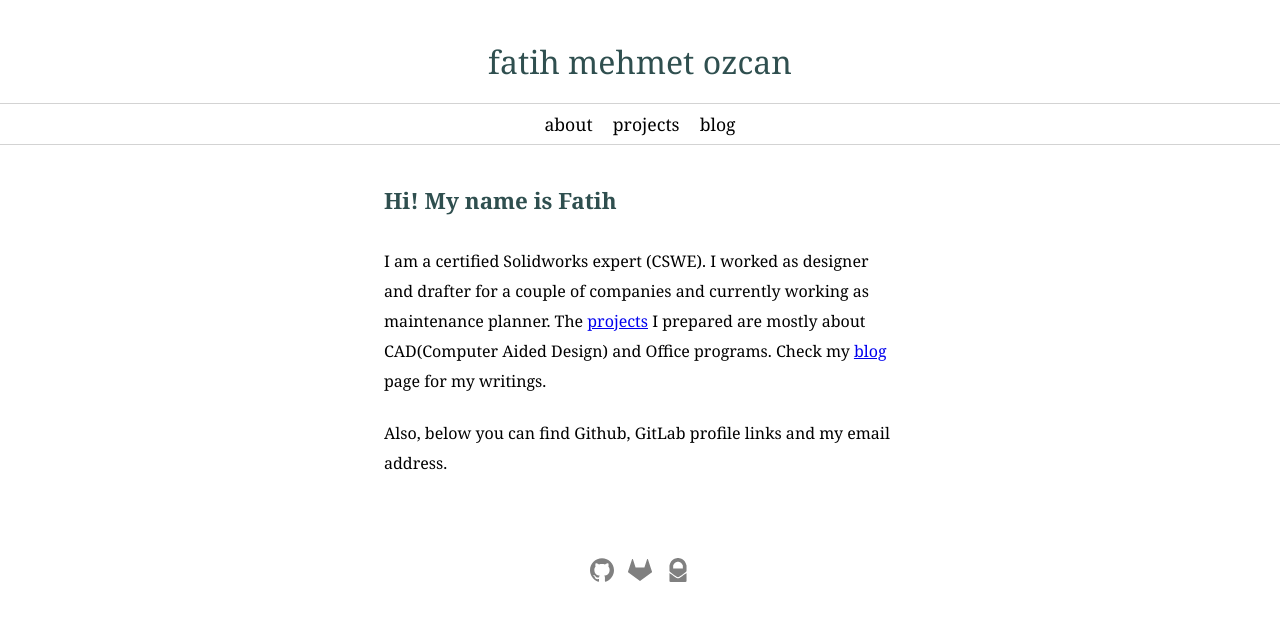
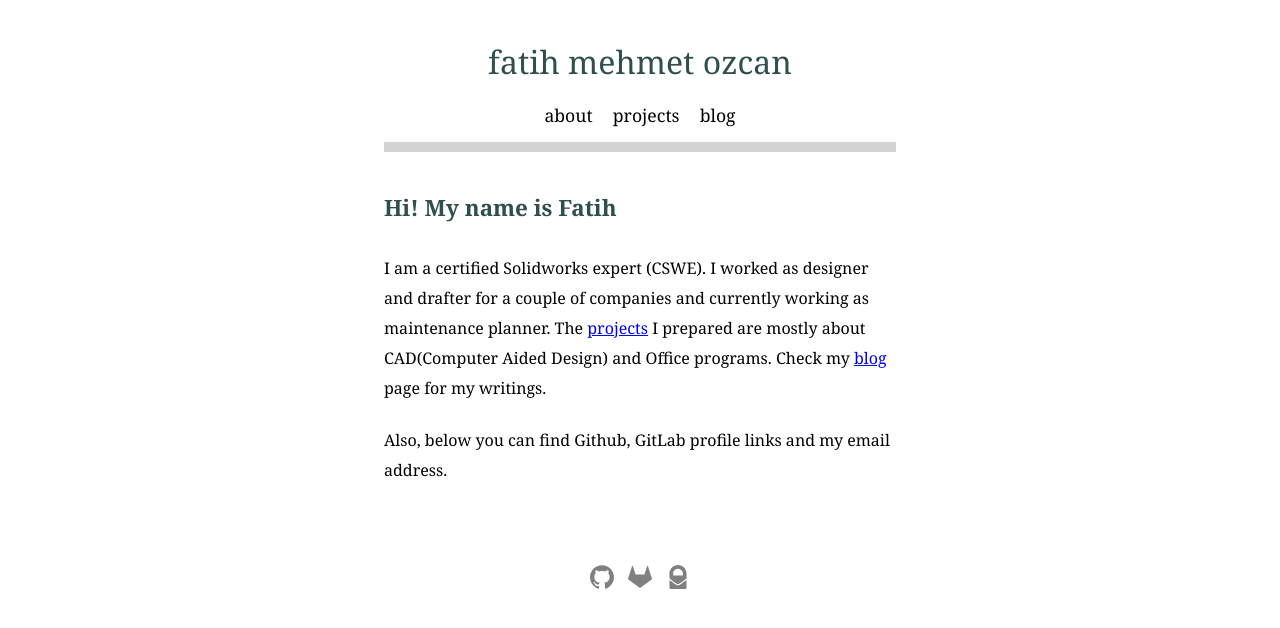
Before and after one commit to fatihmeh/fatihmeh.github.io, a Jekyll site: the page built from index.html, in a window 1280 px wide. Shown: the top 628 px of the page. Built offline with Jekyll 4.4.1, drawn with Linux system fonts in a browser that asks for light colours.

Commit message:
Nav div border style update

```diff
--- a/css/main.css
+++ b/css/main.css
@@ -48,7 +48,8 @@ body {
   color:DarkSlateGray;
 }
 #navdiv {
-  padding-top:8px; padding-bottom: 8px; border-top: 1px solid lightgray; border-bottom: 1px solid lightgray;
+  width:40%;  margin:auto;
+  padding-top:0px; padding-bottom: 15px; border-bottom: 10px solid lightgray;
 }
 
 /* lists */
```
